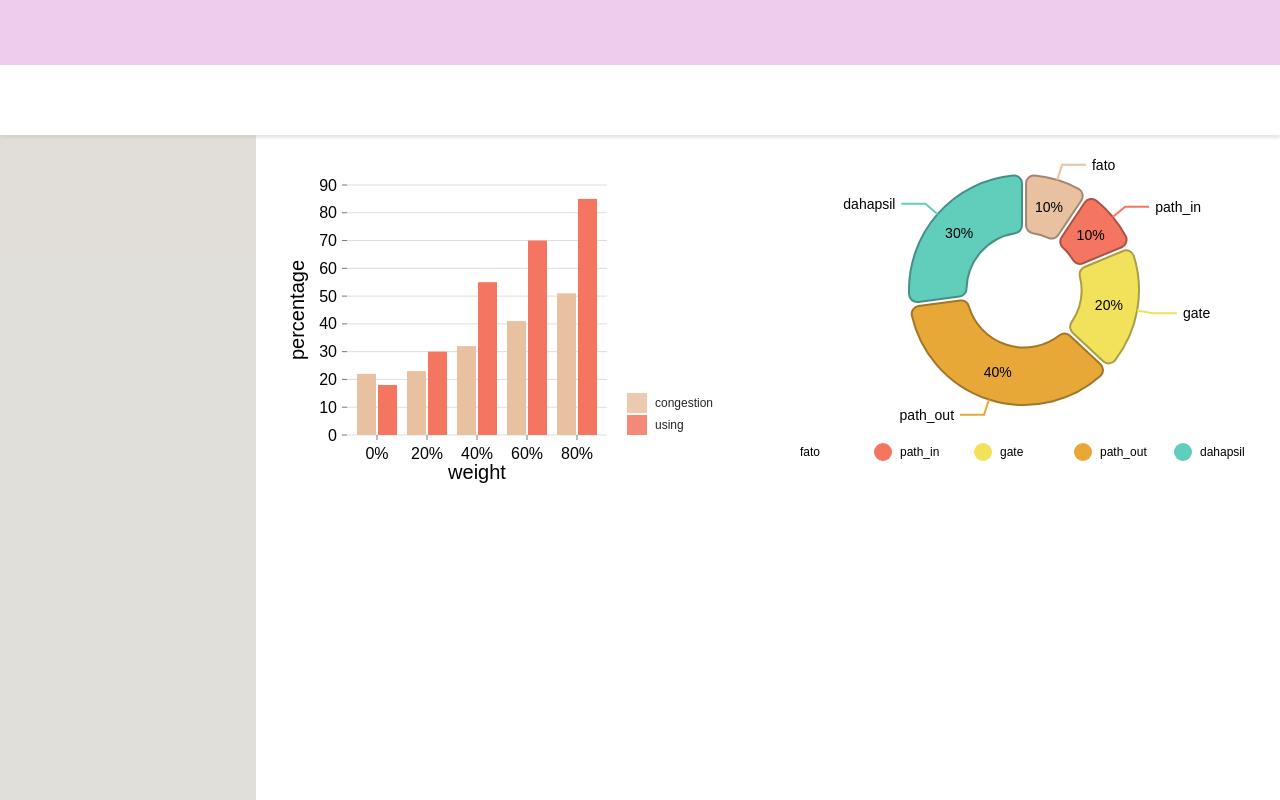
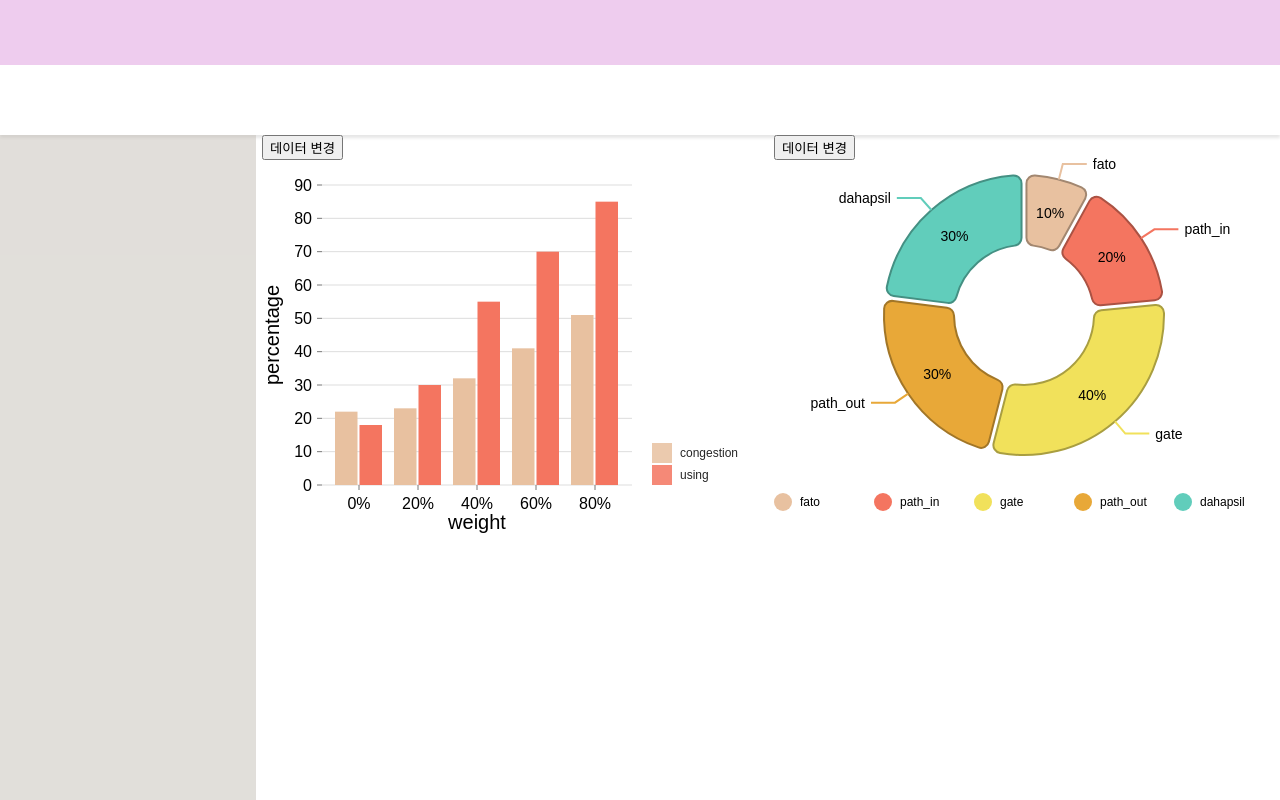
Before and after one commit to Cheetah-19/uam_knu_frontend, a React (Create React App) app: page / in a window 1280 px wide. Built offline with nearby package versions, Linux system fonts and the light colour scheme.

Commit message:
Feat : add chart and test with random variable

```diff
--- a/src/App.js
+++ b/src/App.js
@@ -10,14 +10,24 @@ import React, { Component } from "react";
 class App extends Component {
   render() {
     return (
-      <div id="bigcontainer" class="bigcontainer">
+      <div class="bigcontainer">
         <header class="header"></header>
         <div class="tablist"></div>
         <div class="content">
           <div class="aside"></div>
           <div class="main">
-            <Barchart/>
-            <Piechart/>
+            <div class="chart_area">
+              <div class="chart">
+                <Barchart/>
+              </div>
+              <div class="chart">
+                <Piechart/>
+              </div>
+            </div>
+            {/* <button class="random_button">
+              dice!
+            </button> */}
+
           </div>
         </div>
       </div>
--- a/src/components/chart/BarChart.js
+++ b/src/components/chart/BarChart.js
@@ -1,76 +1,53 @@
-import * as React from 'react';
+import React, { useState } from 'react';
 import { ResponsiveBar } from '@nivo/bar';
 import '../../styles/BarChart.css';
 
 const Barchart = () => {
-    // 타입 선언 없이 수정
-    const handle = {
-        barClick: (data) => {
-            console.log(data);
-        },
+    // 초기 데이터 상태 설정
+    const [data, setData] = useState([
+        { weight: '0%', congestion: 22, using: 18 },
+        { weight: '20%', congestion: 23, using: 30 },
+        { weight: '40%', congestion: 32, using: 55 },
+        { weight: '60%', congestion: 41, using: 70 },
+        { weight: '80%', congestion: 51, using: 85 },
+    ]);
 
-        legendClick: (data) => {
-            console.log(data);
-        },
+    // 랜덤 데이터 생성 함수
+    const generateRandomData = () => {
+        return data.map(item => ({
+            ...item,
+            congestion: Math.floor(Math.random() * 100),
+            using: Math.floor(Math.random() * 100),
+        }));
+    };
+
+    // 버튼 클릭 핸들러
+    const handleButtonClick = () => {
+        const newData = generateRandomData();
+        setData(newData); // 새로운 데이터로 상태 업데이트
     };
 
     return (
-        // chart height이 100%이기 때문이 chart를 덮는 마크업 요소에 height 설정
-        <div className = "Barchart">
+        <div className="Barchart">
             <ResponsiveBar
-                /**
-                 * chart에 사용될 데이터
-                 */
-                data={[
-                    { weight: '0%', congestion: 22, using: 18},
-                    { weight: '20%', congestion: 23, using: 30},
-                    { weight: '40%', congestion: 32, using: 55},
-                    { weight: '60%', congestion: 41, using: 70},
-                    { weight: '80%', congestion: 51, using: 85},
-                ]}
-                /**
-                 * chart에 보여질 데이터 key (측정되는 값)
-                 */
+                data={data}
                 keys={['congestion', 'using']}
-                /**
-                 * keys들을 그룹화하는 index key (분류하는 값)
-                 */
                 indexBy="weight"
-                /**
-                 * chart margin
-                 */
                 margin={{ top: 50, right: 130, bottom: 50, left: 60 }}
-                /**
-                 * chart padding (bar간 간격)
-                 */
                 padding={0.2}
                 innerPadding={2}
                 valueScale={{ type: 'linear' }}
                 indexScale={{ type: 'band', round: true }}
                 groupMode="grouped"
-                /**
-                 * chart 색상
-                 */
-                // colors={['olive', 'brown', 'orange']} // 커스터하여 사용할 때
-                colors={{ scheme: 'nivo' }} // nivo에서 제공해주는 색상 조합 사용할 때
-                /**
-                 * color 적용 방식
-                 */
-                colorBy="id" // 색상을 keys 요소들에 각각 적용
-                // colorBy="indexValue" // indexBy로 묵인 인덱스별로 각각 적용
+                colors={{ scheme: 'nivo' }}
+                colorBy="id"
                 theme={{
-                    /**
-                     * label style (bar에 표현되는 글씨)
-                     */
                     labels: {
                         text: {
                             fontSize: 14,
                             fill: '#000000',
                         },
                     },
-                    /**
-                     * legend style (default로 우측 하단에 있는 색상별 key 표시)
-                     */
                     legends: {
                         text: {
                             fontSize: 12,
@@ -78,18 +55,12 @@ const Barchart = () => {
                         },
                     },
                     axis: {
-                        /**
-                         * axis legend style (bottom, left에 있는 글씨)
-                         */
                         legend: {
                             text: {
                                 fontSize: 20,
                                 fill: '#000000',
                             },
                         },
-                        /**
-                         * axis ticks style (bottom, left에 있는 값)
-                         */
                         ticks: {
                             text: {
                                 fontSize: 16,
@@ -98,70 +69,50 @@ const Barchart = () => {
                         },
                     },
                 }}
-                /**
-                 * axis bottom 설정
-                 */
                 axisBottom={{
-                    tickSize: 5, // 값 설명하기 위해 튀어나오는 점 크기
-                    tickPadding: 5, // tick padding
-                    tickRotation: 0, // tick 기울기
-                    legend: 'weight', // bottom 글씨
-                    legendPosition: 'middle', // 글씨 위치
-                    legendOffset: 37, // 글씨와 chart간 간격
+                    tickSize: 5,
+                    tickPadding: 5,
+                    tickRotation: 0,
+                    legend: 'weight',
+                    legendPosition: 'middle',
+                    legendOffset: 37,
                 }}
-                /**
-                 * axis left 설정
-                 */
                 axisLeft={{
-                    tickSize: 5, // 값 설명하기 위해 튀어나오는 점 크기
-                    tickPadding: 5, // tick padding
-                    tickRotation: 0, // tick 기울기
-                    legend: 'percentage', // left 글씨
-                    legendPosition: 'middle', // 글씨 위치
-                    legendOffset: -50, // 글씨와 chart간 간격
+                    tickSize: 5,
+                    tickPadding: 5,
+                    tickRotation: 0,
+                    legend: 'percentage',
+                    legendPosition: 'middle',
+                    legendOffset: -50,
                 }}
-                /**
-                 * label 안보이게 할 기준 width
-                 */
                 labelSkipWidth={36}
-                /**
-                 * label 안보이게 할 기준 height
-                 */
                 labelSkipHeight={12}
-                /**
-                 * bar 클릭 이벤트
-                 */
-                onClick={handle.barClick}
-                /**
-                 * legend 설정 (default로 우측 하단에 있는 색상별 key 표시)
-                 */
                 legends={[
                     {
-                        dataFrom: 'keys', // 보일 데이터 형태
-                        anchor: 'bottom-right', // 위치
-                        direction: 'column', // item 그려지는 방향
-                        justify: false, // 글씨, 색상간 간격 justify 적용 여부
-                        translateX: 120, // chart와 X 간격
-                        translateY: 0, // chart와 Y 간격
-                        itemsSpacing: 2, // item간 간격
-                        itemWidth: 100, // item width
-                        itemHeight: 20, // item height
-                        itemDirection: 'left-to-right', // item 내부에 그려지는 방향
-                        itemOpacity: 0.85, // item opacity
-                        symbolSize: 20, // symbol (색상 표기) 크기
+                        dataFrom: 'keys',
+                        anchor: 'bottom-right',
+                        direction: 'column',
+                        justify: false,
+                        translateX: 120,
+                        translateY: 0,
+                        itemsSpacing: 2,
+                        itemWidth: 100,
+                        itemHeight: 20,
+                        itemDirection: 'left-to-right',
+                        itemOpacity: 0.85,
+                        symbolSize: 20,
                         effects: [
                             {
-                                // 추가 효과 설정 (hover하면 item opacity 1로 변경)
                                 on: 'hover',
                                 style: {
                                     itemOpacity: 1,
                                 },
                             },
                         ],
-                        onClick: handle.legendClick, // legend 클릭 이벤트
                     },
                 ]}
             />
+            <button onClick={handleButtonClick}>데이터 변경</button>
         </div>
     );
 };
--- a/src/components/chart/PieChart.js
+++ b/src/components/chart/PieChart.js
@@ -1,91 +1,76 @@
-import * as React from 'react';
+import React, { useState } from 'react'; // React와 useState를 임포트합니다.
 import { ResponsivePie } from '@nivo/pie';
 import '../../styles/PieChart.css';
 
-const Piechart = () => {
+const PieChart = () => {
+    // 차트 데이터 상태 관리
+    const [data, setData] = useState([
+        { id: 'fato', value: 0.1 },
+        { id: 'path_in', value: 0.2 },
+        { id: 'gate', value: 0.4 },
+        { id: 'path_out', value: 0.3 },
+        { id: 'dahapsil', value: 0.3 },
+    ]);
+
+    // 차트 데이터를 랜덤으로 업데이트하되 모든 수의 합이 1이 되도록 하는 함수
+    const updateData = () => {
+        // 임시 배열과 총합 변수를 생성
+        let tempData = [];
+        let total = 0;
+
+        // 랜덤한 수를 생성하고 총합을 계산
+        data.forEach(item => {
+            const randomValue = Math.random();
+            tempData.push({
+                ...item,
+                value: randomValue,
+            });
+            total += randomValue;
+        });
+
+        // 생성된 랜덤 수들의 합으로 각 값을 나누어 정규화
+        const normalizedData = tempData.map(item => ({
+            ...item,
+            value: item.value / total,
+        }));
+
+        // 상태를 업데이트
+        setData(normalizedData);
+    };
+
+    // 클릭 이벤트 핸들러
     const handle = {
         padClick: (data) => {
             console.log(data);
         },
-
         legendClick: (data) => {
             console.log(data);
         },
     };
 
     return (
-        // chart height이 100%이기 때문이 chart를 덮는 마크업 요소에 height 설정
-        <div className = "Piechart">
+        <div className="Piechart">
             <ResponsivePie
-                /**
-                 * chart에 사용될 데이터
-                 */
-                data={[
-                    { id: 'fato', value: 0.1 },
-                    { id: 'path_in', value: 0.1 },
-                    { id: 'gate', value: 0.2 },
-                    { id: 'path_out', value: 0.4 },
-                    { id: 'dahapsil', value: 0.3 },
-                ]}
-                /**
-                 * chart margin
-                 */
+                data={data}
                 margin={{ top: 40, right: 80, bottom: 80, left: 80 }}
                 valueFormat=" >-~%"
-                /**
-                 * chart 중간 빈공간 반지름
-                 */
                 innerRadius={0.5}
-                /**
-                 * pad 간격
-                 */
                 padAngle={1.8}
-                /**
-                 * pad radius 설정 (pad별 간격이 있을 시 보임)
-                 */
                 cornerRadius={8}
-                /**
-                 * chart 색상
-                 */
-                // colors={['olive', 'brown', 'orange', 'skyblue', '']} // 커스텀하여 사용할 때
-                colors={{ scheme: 'nivo' }} // nivo에서 제공해주는 색상 조합 사용할 때
-                /**
-                 * pad border 두께 설정
-                 */
+                colors={{ scheme: 'nivo' }}
                 borderWidth={2}
-                /**
-                 * link label skip할 기준 각도
-                 */
                 arcLinkLabelsSkipAngle={0}
-                /**
-                 * link label 색상
-                 */
                 arcLinkLabelsTextColor="#000000"
-                /**
-                 * link label 연결되는 선 두께
-                 */
                 arcLinkLabelsThickness={2}
-                /**
-                 * link label 연결되는 선 색상
-                 */
-                arcLinkLabelsColor={{ from: 'color' }} // pad 색상에 따라감
-                /**
-                 * label (pad에 표현되는 글씨) skip할 기준 각도
-                 */
+                arcLinkLabelsColor={{ from: 'color' }}
                 arcLabelsSkipAngle={10}
                 theme={{
-                    /**
-                     * label style (pad에 표현되는 글씨)
-                     */
                     labels: {
                         text: {
                             fontSize: 14,
                             fill: '#000000',
                         },
                     },
-                    /**
-                     * legend style (default로 하단에 있는 색상별 key 표시)
-                     */
                     legends: {
                         text: {
                             fontSize: 12,
@@ -93,42 +78,36 @@ const Piechart = () => {
                         },
                     },
                 }}
-                /**
-                 * pad 클릭 이벤트
-                 */
                 onClick={handle.padClick}
-                /**
-                 * legend 설정 (default로 하단에 있는 색상별 key 표시)
-                 */
                 legends={[
                     {
-                        anchor: 'bottom', // 위치
-                        direction: 'row', // item 그려지는 방향
-                        justify: false, // 글씨, 색상간 간격 justify 적용 여부
-                        translateX: 0, // chart와 X 간격
-                        translateY: 56, // chart와 Y 간격
-                        itemsSpacing: 0, // item간 간격
-                        itemWidth: 100, // item width
-                        itemHeight: 18, // item height
-                        itemDirection: 'left-to-right', // item 내부에 그려지는 방향
-                        itemOpacity: 1, // item opacity
-                        symbolSize: 18, // symbol (색상 표기) 크기
-                        symbolShape: 'circle', // symbol (색상 표기) 모양
+                        anchor: 'bottom',
+                        direction: 'row',
+                        justify: false,
+                        translateX: 0,
+                        translateY: 56,
+                        itemsSpacing: 0,
+                        itemWidth: 100,
+                        itemHeight: 18,
+                        itemDirection: 'left-to-right',
+                        itemOpacity: 1,
+                        symbolSize: 18,
+                        symbolShape: 'circle',
                         effects: [
                             {
-                                // 추가 효과 설정 (hover하면 textColor를 olive로 변경)
                                 on: 'hover',
                                 style: {
                                     itemTextColor: 'olive',
                                 },
                             },
                         ],
-                        onClick: handle.legendClick, // legend 클릭 이벤트
+                        onClick: handle.legendClick,
                     },
                 ]}
             />
+            <button onClick={updateData}>데이터 변경</button>
         </div>
     );
 };
 
-export default Piechart;
+export default PieChart;
--- a/src/styles/App.css
+++ b/src/styles/App.css
@@ -1,5 +1,6 @@
 html,body{
 	height: 100%;
+  margin: 0; /* 브라우저 기본 마진을 제거 */
 }
 .bigcontainer {
   display: flex;
@@ -29,8 +30,31 @@ html,body{
 .main{
   display: flex;
   flex: 80%;
+  flex-direction: column;
   overflow: auto;
 }
+.chart_area {
+  display: flex;
+  justify-content: space-between; /* 이미지를 나란히 배치합니다. */
+}
+
+.chart {
+  flex: 1; /* 이미지가 컨테이너 공간을 균등하게 차지 */
+  max-width: 50%; /* 각 이미지의 최대 너비를 50%로 */
+  object-fit: cover; /* 이미지가 비율을 유지하며 컨테이너를 채우도록 */
+}
+
+.random_button {
+  width: 100%; /* 버튼이 전체 너비를 차지 */
+  padding: 10px 0; /* 버튼의 상하 패딩을 설정 */
+  margin-top: auto; /* 이미지와 버튼 사이의 공간을 설정 */
+  background-color: #eeccee;
+  color: blue;
+  border: none;
+  cursor: pointer;
+}
+
+
 
 
 @media (max-width: 767px){
--- a/src/styles/BarChart.css
+++ b/src/styles/BarChart.css
@@ -1,5 +1,5 @@
 .Barchart {
-    width: 450px;
-    height: 350px;
+    width: 500px;
+    height: 400px;
     margin: 0 auto;
 }
--- a/src/styles/PieChart.css
+++ b/src/styles/PieChart.css
@@ -1,5 +1,5 @@
 .Piechart {
-    width: 450px;
-    height: 350px;
+    width: 500px;
+    height: 400px;
     margin: 0 auto;
 }
```
Lines whose indentation alone changed are shown as unchanged.
